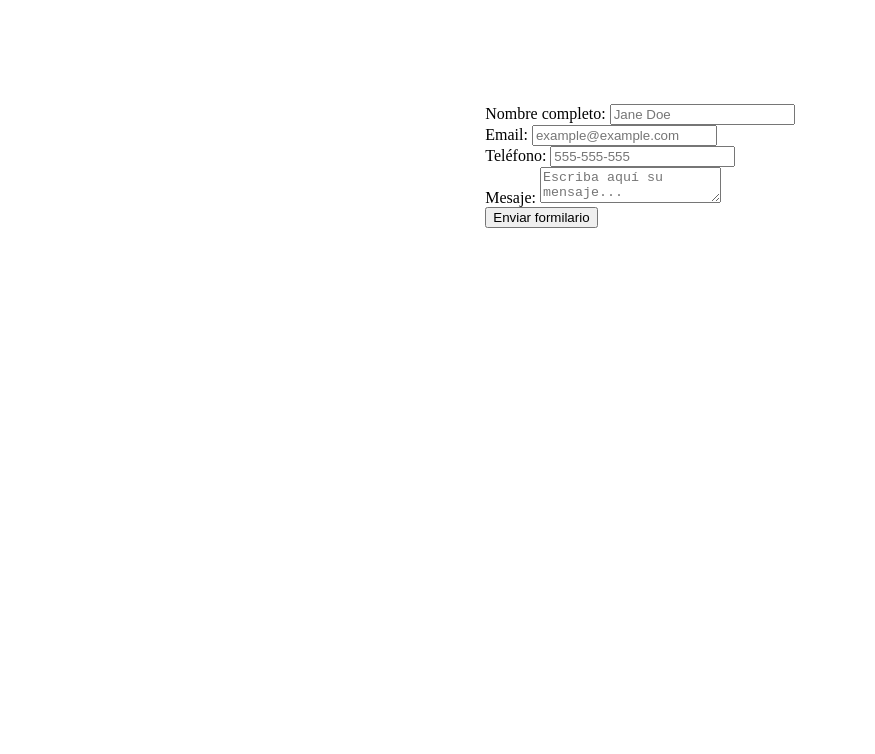
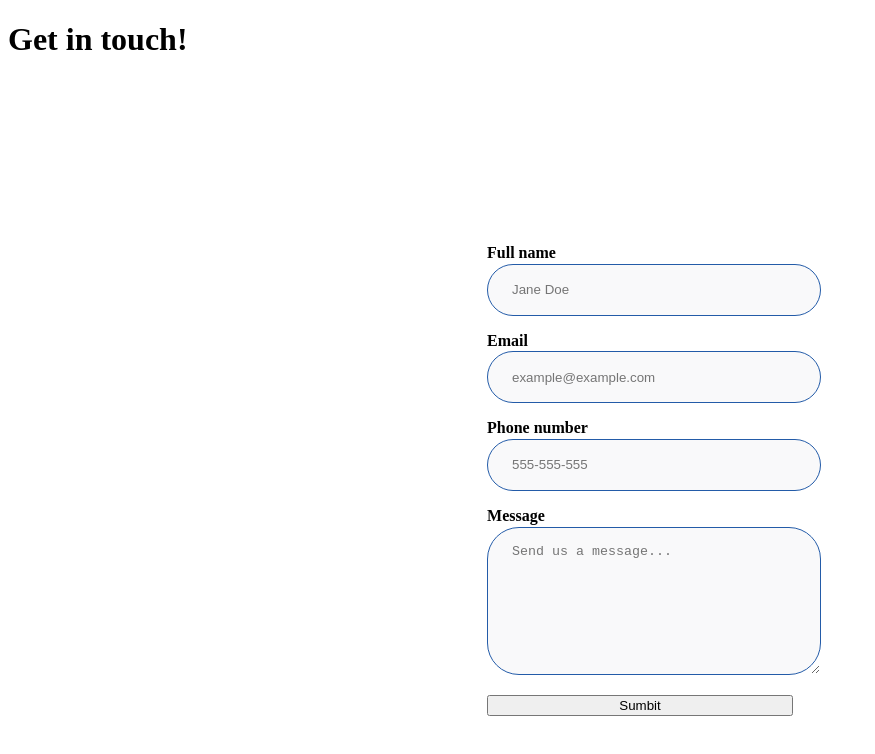
Before and after one commit to ArantxaDR/sending-form-api, a Next.js app: page / in a window 1280 px wide. Shown: the top 754 px of the page, without its empty margins (0-875 px from the left). Built offline with nearby package versions, Linux system fonts and the light colour scheme.

Commit message:
format the form html, add some styles and start working in the API

```diff
--- a/app/api/hello/route.js
+++ /dev/null
@@ -1,3 +0,0 @@
-export async function GET(request) {
-  return new Response('Hello, Next.js!')
-}
--- /dev/null
+++ b/app/api/route.js
@@ -0,0 +1,17 @@
+
+const handler = async (req, res) => {
+  if (req.NextRequest.method === 'POST') {
+    await fetch('http://localhost:3001/data', {
+      headers: {
+        'Content-Type': 'application/json'
+      },
+      method: 'POST',
+      body: req.NextRequest.body
+    })
+    return res.NextApiResponse.status(201).json({ success: 'The method worked as expected' })
+  }
+
+  return res.NextApiResponse.status(400).json({ error: 'The method does not exist' })
+}
+
+export default handler
--- /dev/null
+++ b/app/form/page.js
@@ -0,0 +1,39 @@
+'use client'
+import styles from './page.module.css'
+
+export default function Form () {
+  const handleSubmit = async (event) => {
+    event.preventDefault()
+    const formData = {
+      fullName: event.target.fullName.value,
+      email: event.target.email.value,
+      phone: event.target.phone.value,
+      message: event.target.message.value
+    }
+    fetch('/api/formApi', {
+      method: 'POST',
+      body: JSON.stringify(formData)
+    })
+  }
+  return (
+    <form className={styles.form} onSubmit={handleSubmit}>
+
+      <label className={styles.label} htmlFor='fullName'>Full name
+        <input className={styles.input} required type='text' name='fullName' placeholder='Jane Doe' minLength='3' />
+      </label>
+
+      <label className={styles.label} htmlFor='email'>Email
+        <input className={styles.input} required type='email' name='email' placeholder='example@example.com' minLength='3' />
+      </label>
+
+      <label className={styles.label} htmlFor='phone'>Phone number
+        <input className={styles.input} required type='phone' name='phone' placeholder='555-555-555' minLength='3' />
+      </label>
+
+      <label className={styles.label} htmlFor='message'>Message
+        <textarea className={styles.textarea} required type='text' name='message' placeholder='Send us a message...' minLength='10' />
+      </label>
+      <button type='submit'>Sumbit</button>
+    </form>
+  )
+}
--- /dev/null
+++ b/app/form/page.module.css
@@ -0,0 +1,25 @@
+.form {
+ display: inherit;
+ flex-direction: inherit;
+ gap: 1rem;
+}
+
+.label{
+  font-size: medium;
+  font-weight: bold;
+}
+
+.input, .textarea{
+    background: #f9f9fa 0 0 no-repeat padding-box;
+    border: 0.1rem solid #235ba8;
+    border-radius: 2rem;
+    color: #4b5563;
+    height: 3rem;
+    padding-left: 1.5rem;
+    width: 100%;
+    margin-top: 0.1rem;
+}
+.textarea{
+    height: 8rem;
+    padding-top: 1rem;
+}
--- a/app/globals.css
+++ b/app/globals.css
@@ -5,17 +5,15 @@
     'Roboto Mono', 'Oxygen Mono', 'Ubuntu Monospace', 'Source Code Pro',
     'Fira Mono', 'Droid Sans Mono', 'Courier New', monospace;
 
- --foreground: #000000;
+  --foreground: #000000;
   --background-start: #ee3a50;
   --background-end: #e7f1ff;
 
 }
 @media (prefers-color-scheme: dark) {
   :root {
-     --background-start:#ee3a50;
+    --background-start:#ee3a50;
     --background-end: #e7f1ff;
-
-
 }
 
 * {
@@ -38,11 +36,6 @@ body {
       var(--background-end)
     )
     var(--background-start);
-}
-
-a {
-  color: inherit;
-  text-decoration: none;
 }
 
 @media (prefers-color-scheme: dark) {
--- /dev/null
+++ b/app/header/page.js
@@ -0,0 +1,5 @@
+export default function Header () {
+  return (
+    <h1>Get in touch!</h1>
+  )
+}
--- a/app/page.js
+++ b/app/page.js
@@ -1,28 +1,15 @@
 // import { Inter } from 'next/font/google'
+import Form from './form/page'
+import Header from './header/page'
 import styles from './page.module.css'
 
 export default function Home () {
   return (
-    <main className={styles.main}>
-      <div className={styles.description}>
-        <div>
-          <label>Nombre completo: </label>
-          <input type='text' placeholder='Jane Doe' minLength='3' />
-        </div>
-        <div>
-          <label>Email: </label>
-          <input type='email' placeholder='example@example.com' minLength='3' />
-        </div>
-        <div>
-          <label>Teléfono: </label>
-          <input type='phone' placeholder='555-555-555' minLength='3' />
-        </div>
-        <div>
-          <label>Mesaje: </label>
-          <textarea type='text' placeholder='Escriba aquí su mensaje...' minLength='10' />
-        </div>
-        <button>Enviar formilario</button>
-      </div>
-    </main>
+    <>
+      <Header />
+      <main className={styles.main}>
+        <Form />
+      </main>
+    </>
   )
 }
--- a/app/page.module.css
+++ b/app/page.module.css
@@ -1,12 +1,9 @@
 .main {
+  min-height: 100vh;
+  padding: 0 0.5rem;
   display: flex;
   flex-direction: column;
+  justify-content: center;
   align-items: center;
-  padding: 6rem;
-  min-height: 100vh;
+  height: 100vh;
 }
-
-.form {
- display: inherit;
- flex-direction: inherit;
-}
--- /dev/null
+++ b/db.json
@@ -0,0 +1,3 @@
+{
+	"data": []
+}
--- a/package.json
+++ b/package.json
@@ -11,6 +11,7 @@
   "dependencies": {
     "eslint": "8.36.0",
     "eslint-config-next": "13.2.4",
+    "json-server": "^0.17.3",
     "next": "13.2.4",
     "react": "18.2.0",
     "react-dom": "18.2.0"
```
Also changed, not shown: 1 other file (tests, documents, lock files or other folders).
